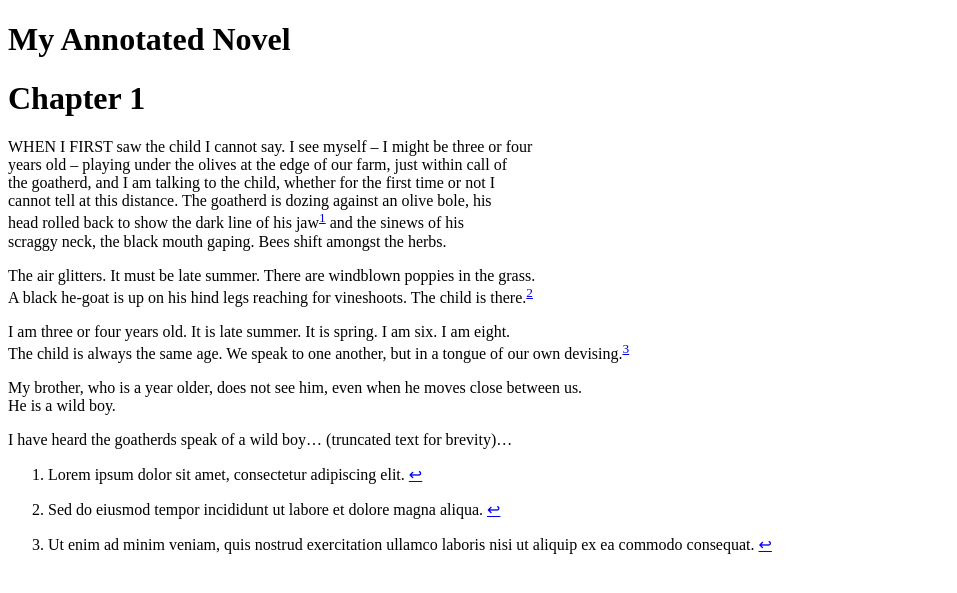
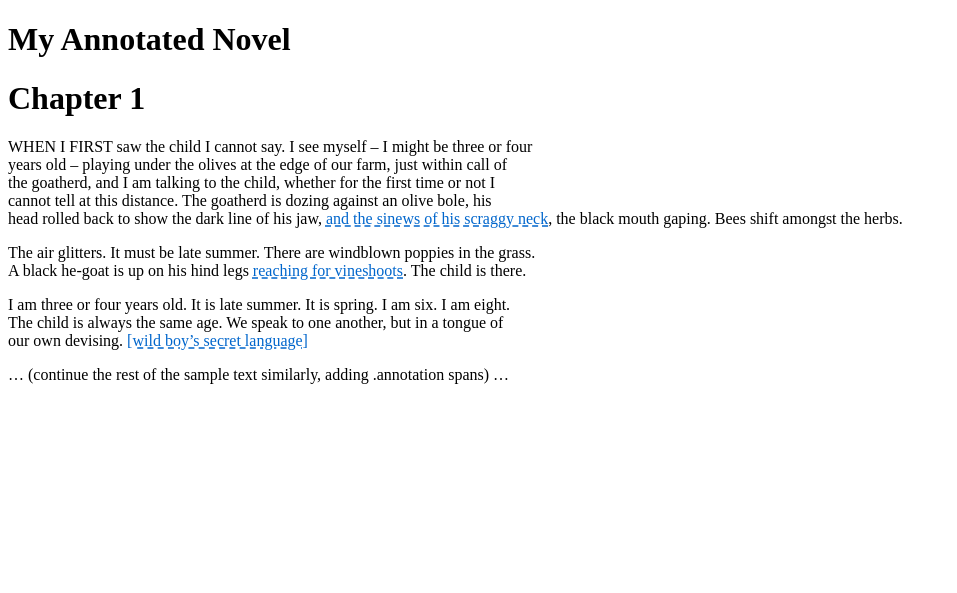
Before and after one commit to d-jacobson15/animaginarylife, a Jekyll site: the page built from chapter-1.md, in a window 1280 px wide. Shown: the top 593 px of the page, without its empty margins (0-957 px from the left). Built offline with Jekyll 4.4.1, drawn with Linux system fonts in a browser that asks for light colours.

Commit message:
Update chapter-1.md

```diff
--- a/chapter-1.md
+++ b/chapter-1.md
@@ -9,20 +9,13 @@ WHEN I FIRST saw the child I cannot say. I see myself – I might be three or fo
 years old – playing under the olives at the edge of our farm, just within call of
 the goatherd, and I am talking to the child, whether for the first time or not I
 cannot tell at this distance. The goatherd is dozing against an olive bole, his
-head rolled back to show the dark line of his jaw[^1] and the sinews of his
-scraggy neck, the black mouth gaping. Bees shift amongst the herbs.
+head rolled back to show the dark line of his jaw, <span class="annotation" data-annotation="Lorem ipsum dolor sit amet, explaining the imagery here.">and the sinews of his scraggy neck</span>, the black mouth gaping. Bees shift amongst the herbs.
 
 The air glitters. It must be late summer. There are windblown poppies in the grass.
-A black he-goat is up on his hind legs reaching for vineshoots. The child is there.[^2]
+A black he-goat is up on his hind legs <span class="annotation" data-annotation="Poppies can symbolize ephemeral beauty or remembrance, depending on context.">reaching for vineshoots</span>. The child is there.
 
 I am three or four years old. It is late summer. It is spring. I am six. I am eight.
-The child is always the same age. We speak to one another, but in a tongue of our own devising.[^3]
+The child is always the same age. We speak to one another, but in a tongue of
+our own devising. <span class="annotation" data-annotation="Perhaps an imaginary language shared only by these two.">[wild boy’s secret language]</span>
 
-My brother, who is a year older, does not see him, even when he moves close between us.
-He is a wild boy.
-
-I have heard the goatherds speak of a wild boy... (truncated text for brevity)...
-
-[^1]: Lorem ipsum dolor sit amet, consectetur adipiscing elit.
-[^2]: Sed do eiusmod tempor incididunt ut labore et dolore magna aliqua.
-[^3]: Ut enim ad minim veniam, quis nostrud exercitation ullamco laboris nisi ut aliquip ex ea commodo consequat.
+... (continue the rest of the sample text similarly, adding .annotation spans) ...
```
